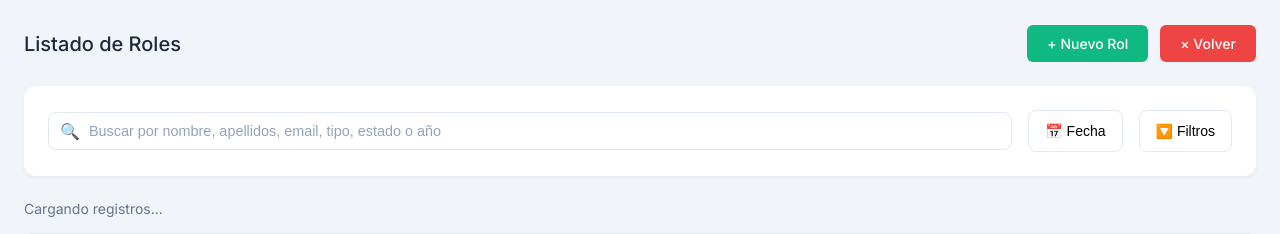
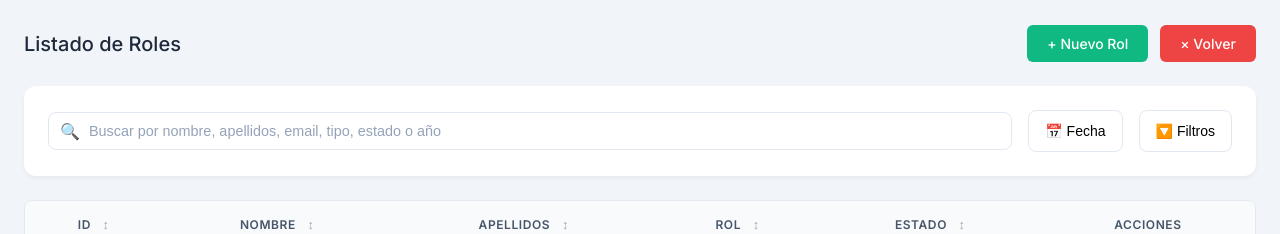
Before and after one commit to Casas-tj/SafePaws, a Django app: page /usuarios/roles in a window 1280 px wide. Shown: the part 147-381 px from the top of the page. Run offline with Django 5.2, Linux system fonts and the light colour scheme; lists and menus that the app fills with data are empty.

Commit message:
develop: Todas las listas arregladas

```diff
--- a/apps/adopciones/templates/adopciones/adopciones.html
+++ b/apps/adopciones/templates/adopciones/adopciones.html
@@ -39,10 +39,6 @@
     </div>
 </div>
 
-<div class="result-count">
-    <span id="resultCount">Cargando registros...</span>
-</div>
-
 <div class="table-wrapper">
     <table class="data-table-list">
         <thead>
--- a/apps/animales/templates/animales/animales.html
+++ b/apps/animales/templates/animales/animales.html
@@ -38,10 +38,6 @@
     </div>
 </div>
 
-<div class="result-count">
-    <span id="resultCount">Cargando registros...</span>
-</div>
-
 <div class="table-wrapper">
     <table class="data-table-list">
         <thead>
--- a/apps/donaciones/templates/donaciones/donaciones.html
+++ b/apps/donaciones/templates/donaciones/donaciones.html
@@ -38,10 +38,6 @@
     </div>
 </div>
 
-<div class="result-count">
-    <span id="resultCount">Cargando registros...</span>
-</div>
-
 <div class="table-wrapper">
     <table class="data-table-list">
         <thead>
--- a/apps/incidencias/templates/incidencias/incidencias.html
+++ b/apps/incidencias/templates/incidencias/incidencias.html
@@ -38,10 +38,6 @@
     </div>
 </div>
 
-<div class="result-count">
-    <span id="resultCount">Cargando registros...</span>
-</div>
-
 <div class="table-wrapper">
     <table class="data-table-list">
         <thead>
--- a/apps/inventario/templates/inventario/inventario.html
+++ b/apps/inventario/templates/inventario/inventario.html
@@ -12,10 +12,12 @@
             <label>Nombre del Artículo</label>
             <input type="text" id="newProdNombre" class="form-control-list" placeholder="Ej: Jabón Neutro">
         </div>
+
         <div class="form-group" style="flex: 1;">
             <label>Stock Mínimo</label>
             <input type="number" id="newProdMin" class="form-control-list" placeholder="5">
         </div>
+
         <button class="btn-success" onclick="crearProducto()" style="height: 45px;">Guardar en Catálogo</button>
     </div>
 </section>
--- a/apps/inventario/templates/inventario/stock.html
+++ b/apps/inventario/templates/inventario/stock.html
@@ -12,6 +12,7 @@
             <label>Producto</label>
             <select id="movProducto" class="form-control-list"></select>
         </div>
+
         <div class="form-group">
             <label>Operación</label>
             <select id="movTipo" class="form-control-list">
@@ -19,10 +20,12 @@
                 <option value="Salida">Salida (-)</option>
             </select>
         </div>
+
         <div class="form-group">
             <label>Cantidad</label>
             <input type="number" id="movCant" class="form-control-list" value="1" min="1">
         </div>
+
         <button class="btn-primary-small" onclick="registrarMovimiento()" style="height: 45px;">Actualizar</button>
     </div>
 </section>
--- a/apps/usuarios/templates/usuarios/roles.html
+++ b/apps/usuarios/templates/usuarios/roles.html
@@ -37,10 +37,6 @@
     </div>
 </div>
 
-<div class="result-count">
-    <span id="resultCount">Cargando registros...</span>
-</div>
-
 <div class="table-wrapper">
     <table class="data-table-list">
         <thead>
--- a/apps/usuarios/templates/usuarios/usuarios.html
+++ b/apps/usuarios/templates/usuarios/usuarios.html
@@ -37,10 +37,6 @@
     </div>
 </div>
 
-<div class="result-count">
-    <span id="resultCount">Cargando registros...</span>
-</div>
-
 <div class="table-wrapper">
     <table class="data-table-list">
         <thead>
--- a/apps/voluntarios/templates/voluntarios/voluntarios.html
+++ b/apps/voluntarios/templates/voluntarios/voluntarios.html
@@ -37,10 +37,6 @@
     </div>
 </div>
 
-<div class="result-count">
-    <span id="resultCount">Cargando registros...</span>
-</div>
-
 <div class="table-wrapper">
     <table class="data-table-list">
         <thead>
```
